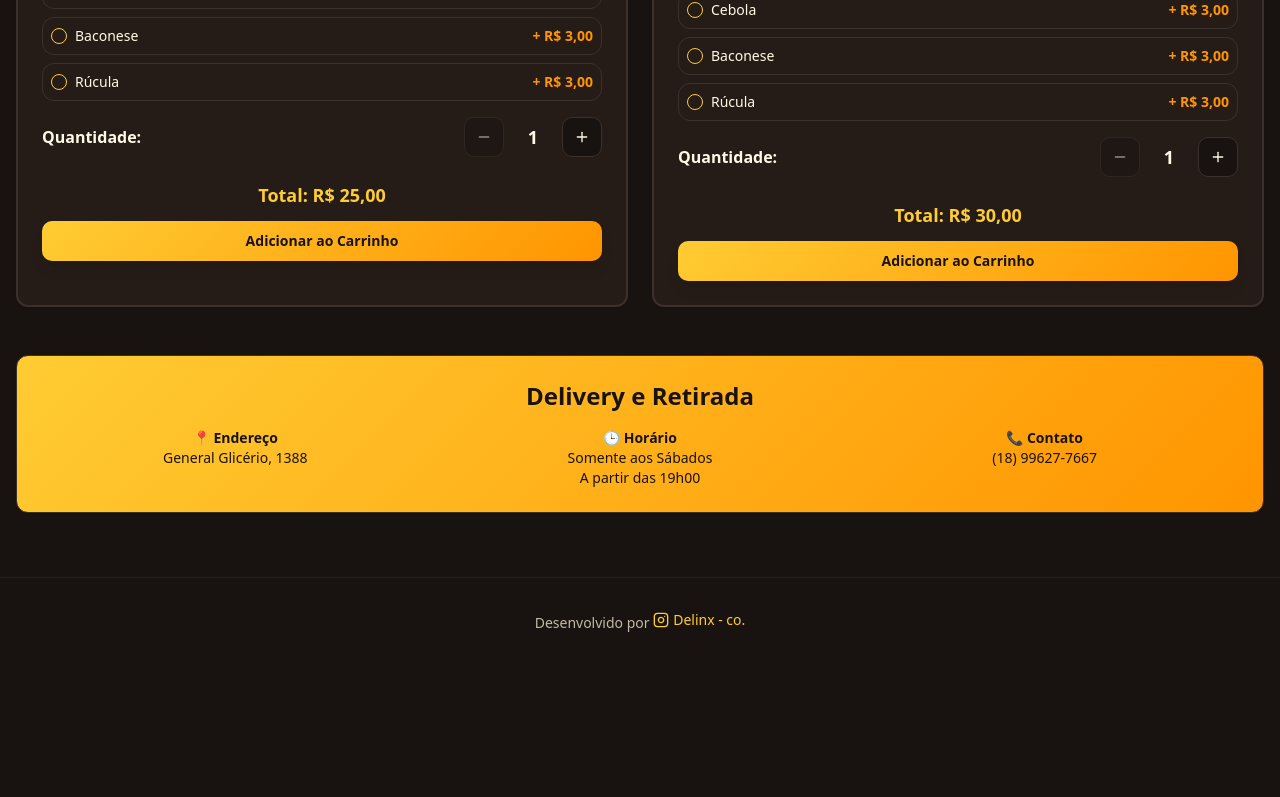
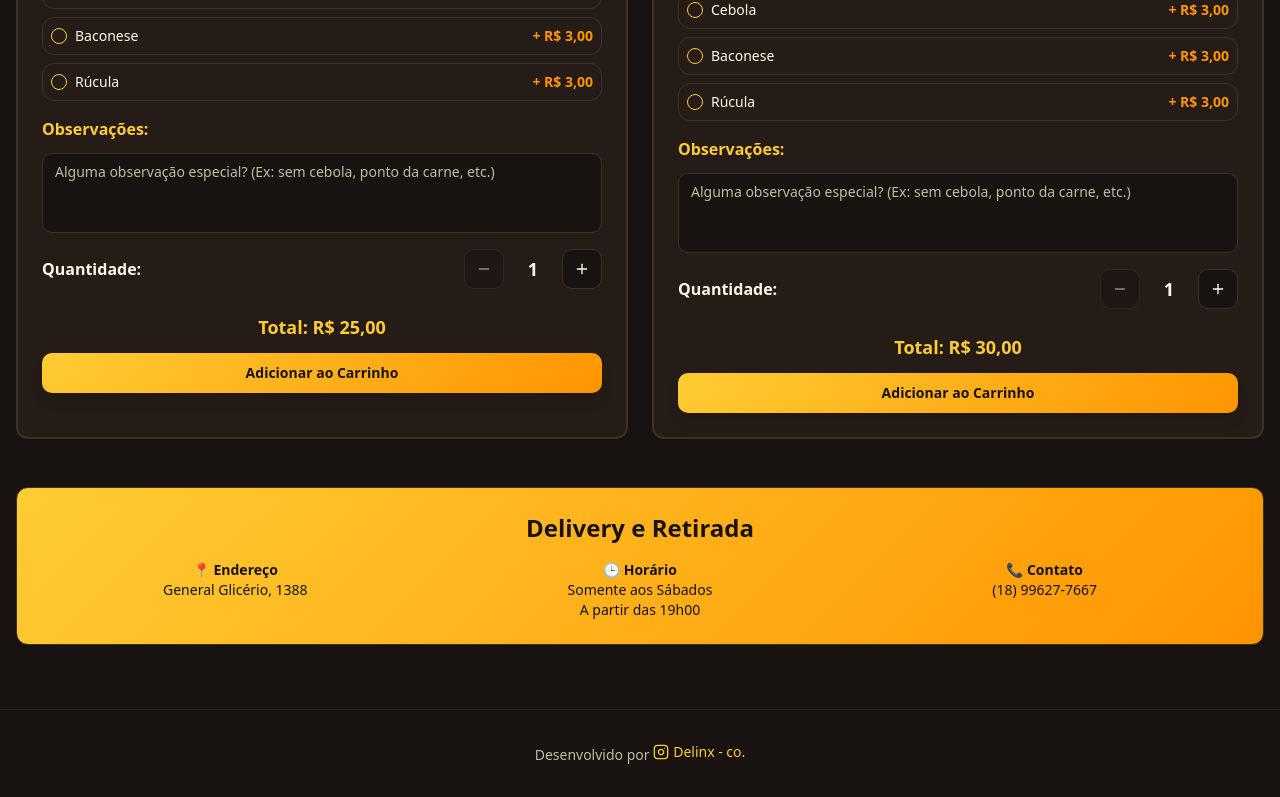
Before and after one commit to Hellodevlooms/nabrasa-81, a React (Vite) app: page / in a window 1280 px wide. Shown: the part 952-1749 px from the top of the page. Before the commit the page ends 1617 px from the top, so only its background shows below. Built offline with nearby package versions, Linux system fonts and the light colour scheme.

Commit message:
Add observation field to cart
Add an observation field for each item before adding to the cart.

```diff
--- a/src/components/Cart.tsx
+++ b/src/components/Cart.tsx
@@ -58,6 +58,14 @@ const Cart: React.FC<CartProps> = ({ onCheckout }) => {
                         </li>
                       ))}
                     </ul>
+                  </div>
+                )}
+                {item.observations && (
+                  <div className="mt-2">
+                    <p className="text-xs font-medium text-burger-orange">Observações:</p>
+                    <p className="text-xs text-muted-foreground italic">
+                      "{item.observations}"
+                    </p>
                   </div>
                 )}
               </div>
--- a/src/components/MenuCard.tsx
+++ b/src/components/MenuCard.tsx
@@ -2,6 +2,7 @@ import React, { useState } from 'react';
 import { Button } from '@/components/ui/button';
 import { Card, CardContent, CardFooter, CardHeader, CardTitle } from '@/components/ui/card';
 import { Checkbox } from '@/components/ui/checkbox';
+import { Textarea } from '@/components/ui/textarea';
 import { Plus, Minus } from 'lucide-react';
 import { MenuItem, Additional } from '@/types/order';
 import { useCart } from '@/contexts/CartContext';
@@ -14,6 +15,7 @@ interface MenuCardProps {
 const MenuCard: React.FC<MenuCardProps> = ({ item }) => {
   const [selectedAdditionals, setSelectedAdditionals] = useState<Additional[]>([]);
   const [quantity, setQuantity] = useState(1);
+  const [observations, setObservations] = useState('');
   const { addToCart } = useCart();
 
   const handleAdditionalToggle = (additional: Additional) => {
@@ -32,9 +34,10 @@ const MenuCard: React.FC<MenuCardProps> = ({ item }) => {
   };
 
   const handleAddToCart = () => {
-    addToCart(item, selectedAdditionals, quantity);
+    addToCart(item, selectedAdditionals, quantity, observations);
     setSelectedAdditionals([]);
     setQuantity(1);
+    setObservations('');
   };
 
   return (
@@ -70,6 +73,17 @@ const MenuCard: React.FC<MenuCardProps> = ({ item }) => {
               </div>
             ))}
           </div>
+        </div>
+
+        <div>
+          <h4 className="font-semibold text-primary mb-3">Observações:</h4>
+          <Textarea
+            placeholder="Alguma observação especial? (Ex: sem cebola, ponto da carne, etc.)"
+            value={observations}
+            onChange={(e) => setObservations(e.target.value)}
+            className="resize-none"
+            rows={3}
+          />
         </div>
 
         <div className="flex items-center justify-between">
--- a/src/contexts/CartContext.tsx
+++ b/src/contexts/CartContext.tsx
@@ -4,7 +4,7 @@ import { toast } from '@/hooks/use-toast';
 
 interface CartContextType {
   items: CartItem[];
-  addToCart: (menuItem: MenuItem, additionals: Additional[], quantity: number) => void;
+  addToCart: (menuItem: MenuItem, additionals: Additional[], quantity: number, observations?: string) => void;
   removeFromCart: (id: string) => void;
   updateQuantity: (id: string, quantity: number) => void;
   clearCart: () => void;
@@ -29,7 +29,7 @@ interface CartProviderProps {
 export const CartProvider: React.FC<CartProviderProps> = ({ children }) => {
   const [items, setItems] = useState<CartItem[]>([]);
 
-  const addToCart = (menuItem: MenuItem, additionals: Additional[], quantity: number) => {
+  const addToCart = (menuItem: MenuItem, additionals: Additional[], quantity: number, observations?: string) => {
     const totalPrice = (menuItem.price + additionals.reduce((sum, add) => sum + add.price, 0)) * quantity;
 
     const newItem: CartItem = {
@@ -38,6 +38,7 @@ export const CartProvider: React.FC<CartProviderProps> = ({ children }) => {
       additionals,
       quantity,
       totalPrice,
+      observations,
     };
 
     setItems(prev => [...prev, newItem]);
--- a/src/types/order.ts
+++ b/src/types/order.ts
@@ -18,6 +18,7 @@ export interface CartItem {
   additionals: Additional[];
   quantity: number;
   totalPrice: number;
+  observations?: string;
 }
 
 export interface OrderDetails {
```
